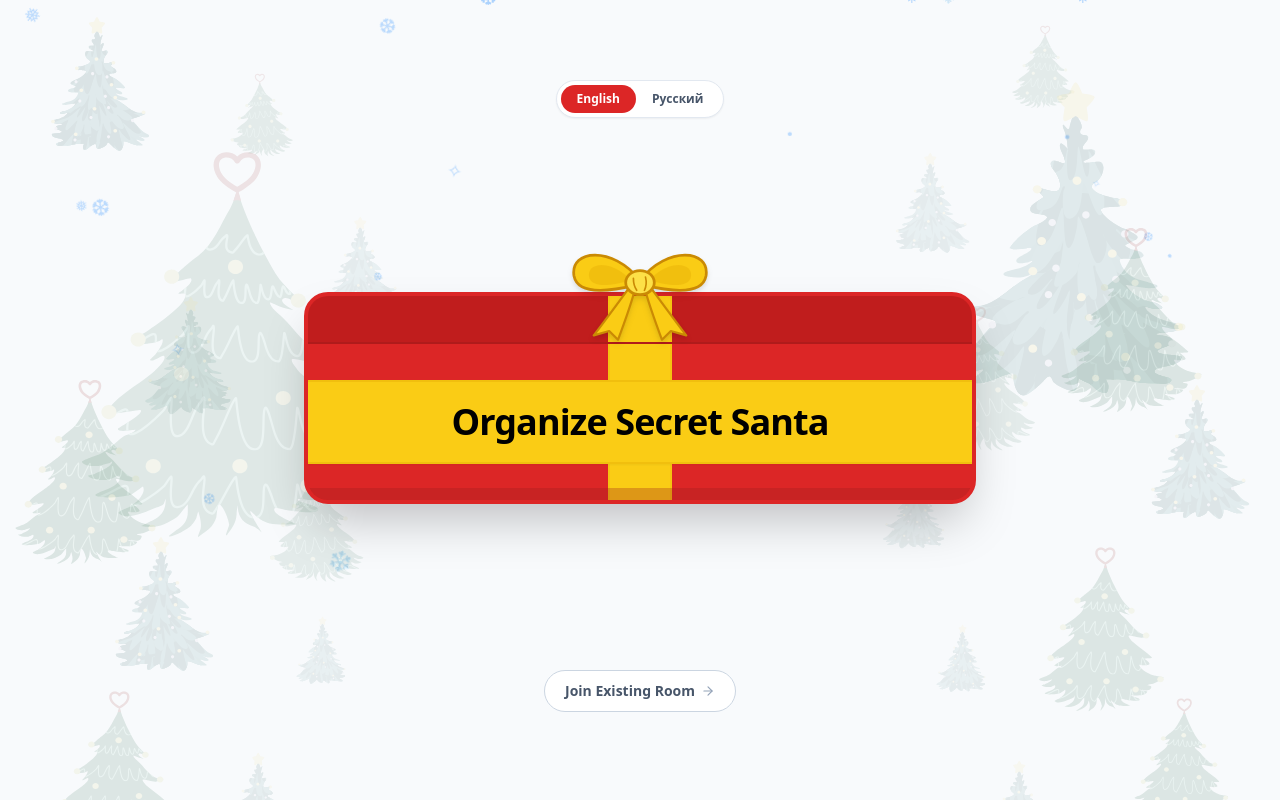
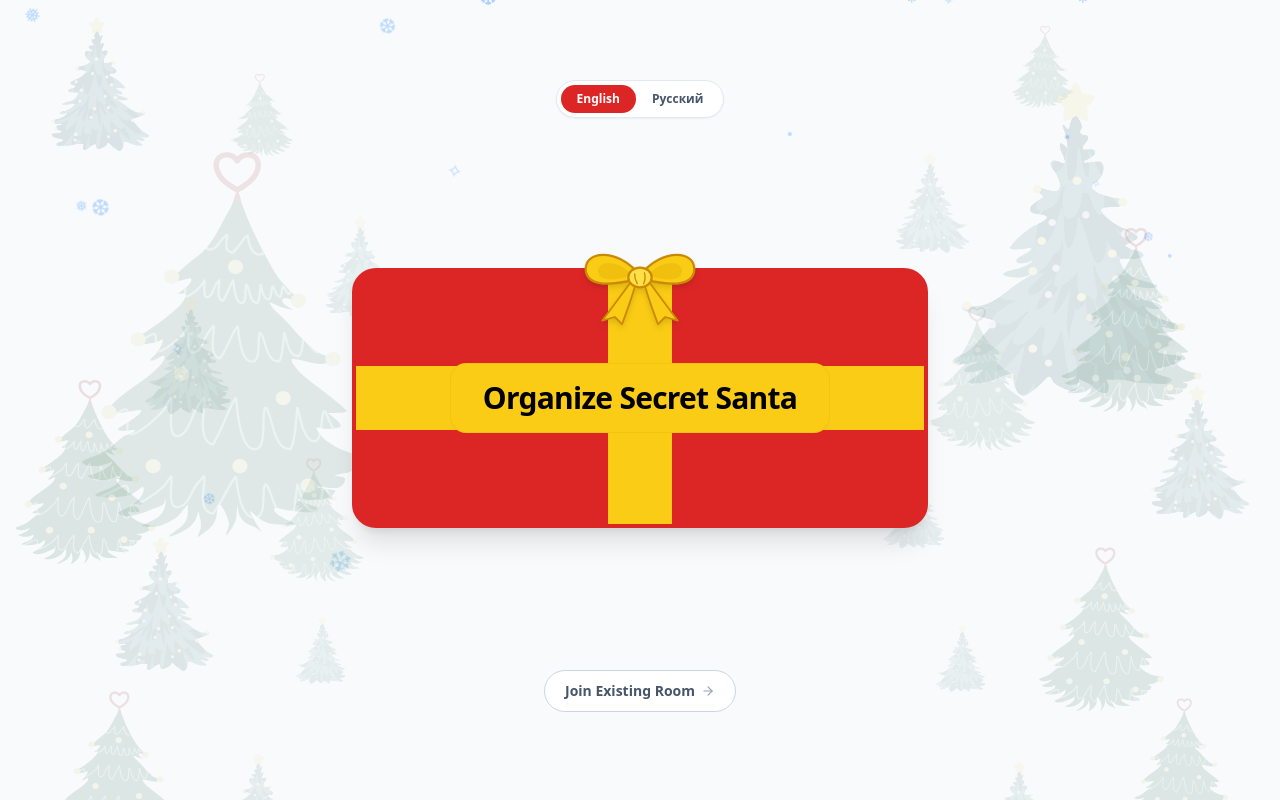
Before and after one commit to SorrowCrow/secretSanta, a Next.js app: page /secretSanta/ in a window 1280 px wide. Shown: the top 800 px of the page. Built offline with nearby package versions, Linux system fonts and the light colour scheme.

Commit message:
feat: clean iconic christmas present button with unified box and seamless ribbon cross

```diff
--- a/src/app/page.tsx
+++ b/src/app/page.tsx
@@ -153,17 +153,17 @@ export default function HomePage() {
           <LanguageSwitch />
         </div>
 
-        {/* Big button in the middle: Styled as an authentic, charming Christmas Present! */}
+        {/* Big button in the middle: Clean, iconic, beautiful Christmas Present! */}
         <div className="my-auto py-10 w-full flex justify-center px-4">
           <a
             href="#create"
-            className="group relative inline-block rounded-3xl bg-red-600 border-4 border-red-600 hover:border-yellow-400 shadow-2xl hover:shadow-[0_20px_45px_rgba(220,38,38,0.28)] transition-all duration-200 hover:-translate-y-1.5 active:translate-y-0 cursor-pointer max-w-xl sm:max-w-2xl w-full overflow-visible"
+            className="group relative inline-flex flex-col items-center justify-center p-8 sm:p-12 md:p-14 rounded-3xl bg-red-600 border-4 border-red-600 hover:border-yellow-400 shadow-xl hover:shadow-2xl transition-all duration-200 hover:-translate-y-1.5 active:translate-y-0 cursor-pointer max-w-lg sm:max-w-xl w-full min-h-[220px] sm:min-h-[260px] overflow-visible"
           >
-            {/* Christmas Ribbon Bow Knot on Top (Lush Yellow Bow) */}
-            <div className="absolute -top-11 sm:-top-16 left-1/2 -translate-x-1/2 select-none pointer-events-none group-hover:scale-110 group-hover:-translate-y-1 transition-transform duration-200 z-30">
+            {/* Christmas Ribbon Bow on Top (Lush Yellow Bow) */}
+            <div className="absolute -top-9 sm:-top-13 left-1/2 -translate-x-1/2 select-none pointer-events-none group-hover:scale-110 group-hover:-translate-y-1 transition-transform duration-200 z-20">
               <svg
                 viewBox="0 0 160 100"
-                className="w-32 sm:w-44 h-auto drop-shadow-md"
+                className="w-28 sm:w-36 h-auto drop-shadow-md"
                 fill="none"
                 xmlns="http://www.w3.org/2000/svg"
               >
@@ -236,38 +236,23 @@ export default function HomePage() {
               </svg>
             </div>
 
-            {/* Gift Box Lid (Distinct top section with rim) */}
-            <div className="h-10 sm:h-12 bg-red-700/80 border-b-2 border-red-800/40 rounded-t-[20px] relative overflow-hidden flex items-center justify-center">
-              {/* Vertical Ribbon crossing the lid */}
+            {/* Vertical Ribbon Strap (Yellow) */}
             <div
               aria-hidden="true"
-                className="w-12 sm:w-16 h-full bg-yellow-400 border-x-2 border-yellow-500/40 pointer-events-none"
+              className="absolute inset-y-0 left-1/2 -translate-x-1/2 w-12 sm:w-16 bg-yellow-400 pointer-events-none"
             />
-            </div>
 
-            {/* Gift Box Main Body */}
-            <div className="relative py-7 sm:py-9 flex flex-col justify-center items-center overflow-hidden rounded-b-[20px]">
-              {/* Vertical Ribbon Strap running through main body */}
+            {/* Horizontal Ribbon Strap (Yellow) */}
             <div
               aria-hidden="true"
-                className="absolute inset-y-0 left-1/2 -translate-x-1/2 w-12 sm:w-16 bg-yellow-400 border-x-2 border-yellow-500/40 pointer-events-none"
+              className="absolute inset-x-0 top-1/2 -translate-y-1/2 h-12 sm:h-16 bg-yellow-400 pointer-events-none"
             />
 
-              {/* Horizontal Satin Ribbon Sash carrying the black title */}
-              <div
-                aria-hidden="true"
-                className="relative z-10 w-full py-4 sm:py-5 px-4 sm:px-8 bg-yellow-400 border-y-2 border-yellow-500/50 shadow-sm flex items-center justify-center"
-              >
-                <h1 className="text-2xl sm:text-3xl md:text-4xl font-black tracking-tight text-center text-black select-none">
+            {/* Center Ribbon Hub with Title: 100% black text on continuous yellow ribbon */}
+            <div className="relative z-10 bg-yellow-400 px-6 sm:px-8 py-3 sm:py-4 rounded-2xl shadow-xs border border-yellow-500/40 max-w-full">
+              <h1 className="text-xl sm:text-2xl md:text-3xl font-black tracking-tight text-center text-black select-none leading-snug">
                 {t('hero.word1')} {t('hero.word2')} {t('hero.word3')}
               </h1>
-              </div>
-
-              {/* Box Bottom Base Rim (Flat shadow depth) */}
-              <div
-                aria-hidden="true"
-                className="h-3 bg-red-800/30 w-full absolute bottom-0 inset-x-0 pointer-events-none"
-              />
             </div>
           </a>
         </div>
```
Lines whose indentation alone changed are shown as unchanged.
